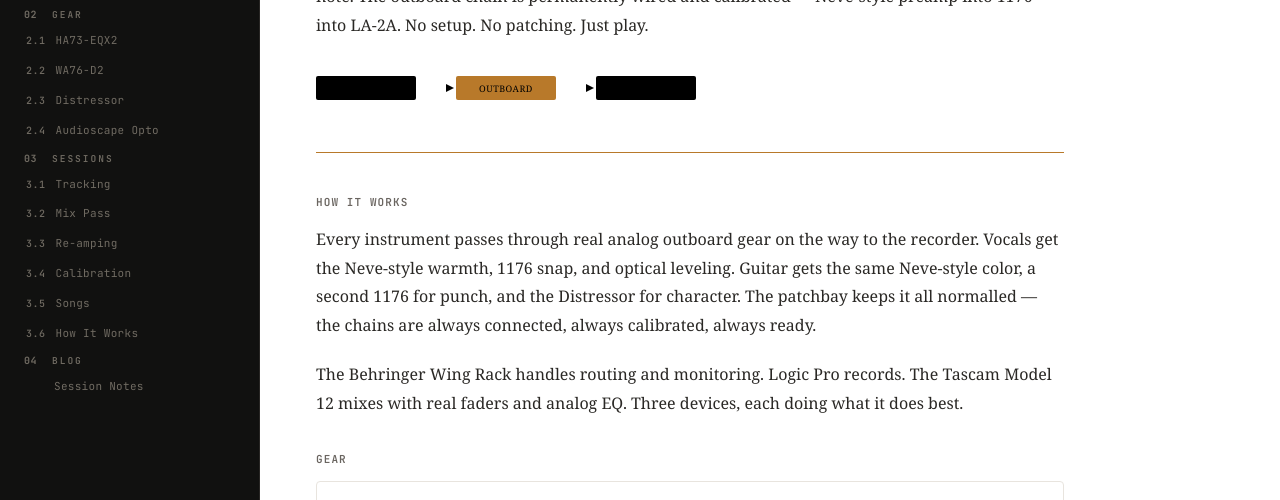
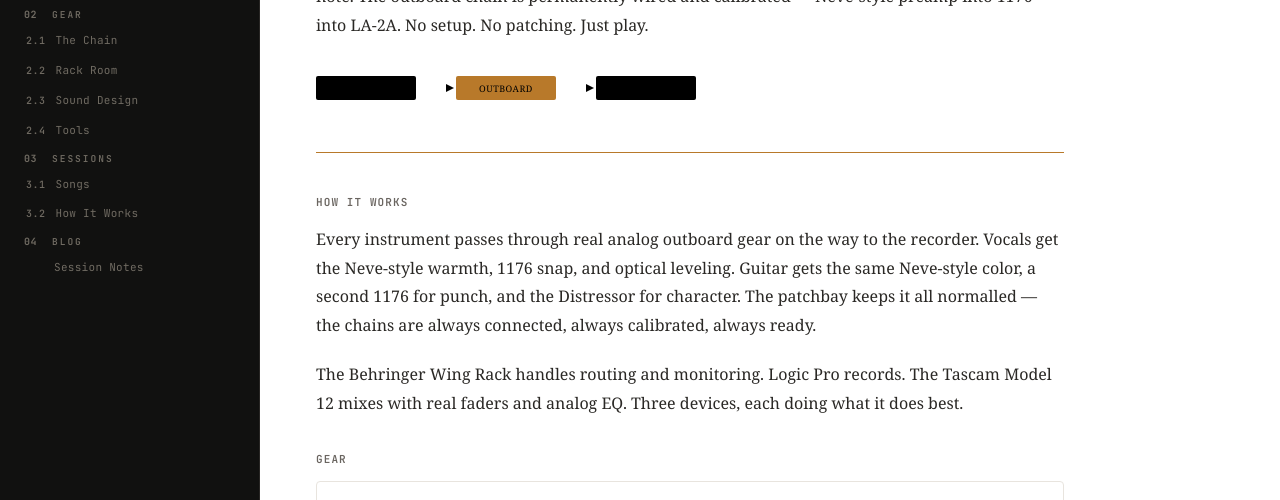
Before and after one commit to ldenman/studio-setup, an Astro site in the folder site/: page / in a window 1280 px wide. Shown: the part 235-735 px from the top of the page. Built offline with nearby package versions, Linux system fonts and the light colour scheme; Astro itself is replaced by a stand-in of ours.

Commit message:
Fix sidebar: broken links and misnamed sections
Section 02 entries now point to actual pages (front-panels, rack,
sound-design, tools) instead of individual gear detail pages that
shared ids with other pages. Removed duplicate recording/mixing
links from Section 03. Added routing to the blue accent color group.

Co-Authored-By: Claude Sonnet 4.6 <noreply@anthropic.com>

```diff
--- a/site/src/layouts/Base.astro
+++ b/site/src/layouts/Base.astro
@@ -8,7 +8,7 @@ interface Props {
 const { title, description = "Lake's Studio", active = '' } = Astro.props;
 
 const signalColor = (() => {
-  if (['recording', 'production', 'mixing'].includes(active)) return 'blue';
+  if (['recording', 'production', 'mixing', 'routing'].includes(active)) return 'blue';
   if (['rack', 'front-panels', 'sound-design', 'tools'].includes(active)) return 'amber';
   if (['songs', 'how-it-works'].includes(active)) return 'green';
   if (active === 'blog') return 'red';
@@ -23,18 +23,14 @@ const sections = [
     { num: '1.4', label: 'Routing',      href: '/routing',      id: 'routing' },
   ]},
   { num: '02', label: 'Gear', items: [
-    { num: '2.1', label: 'HA73-EQX2',       href: '/ha73',         id: 'rack' },
-    { num: '2.2', label: 'WA76-D2',         href: '/wa76',         id: 'front-panels' },
-    { num: '2.3', label: 'Distressor',      href: '/distressor',   id: 'sound-design' },
-    { num: '2.4', label: 'Audioscape Opto', href: '/opto',         id: 'tools' },
+    { num: '2.1', label: 'The Chain',         href: '/front-panels', id: 'front-panels' },
+    { num: '2.2', label: 'Rack Room',         href: '/rack',         id: 'rack' },
+    { num: '2.3', label: 'Sound Design',      href: '/sound-design', id: 'sound-design' },
+    { num: '2.4', label: 'Tools',             href: '/tools',        id: 'tools' },
   ]},
   { num: '03', label: 'Sessions', items: [
-    { num: '3.1', label: 'Tracking',     href: '/recording',    id: 'tracking' },
-    { num: '3.2', label: 'Mix Pass',     href: '/mixing',       id: 'mixing-proc' },
-    { num: '3.3', label: 'Re-amping',    href: '/sound-design', id: 'reamp' },
-    { num: '3.4', label: 'Calibration',  href: '/tools',        id: 'calibration' },
-    { num: '3.5', label: 'Songs',        href: '/songs',        id: 'songs' },
-    { num: '3.6', label: 'How It Works', href: '/how-it-works', id: 'how-it-works' },
+    { num: '3.1', label: 'Songs',        href: '/songs',        id: 'songs' },
+    { num: '3.2', label: 'How It Works', href: '/how-it-works', id: 'how-it-works' },
   ]},
   { num: '04', label: 'Blog', items: [
     { num: '',    label: 'Session Notes', href: '/blog',         id: 'blog' },
```
